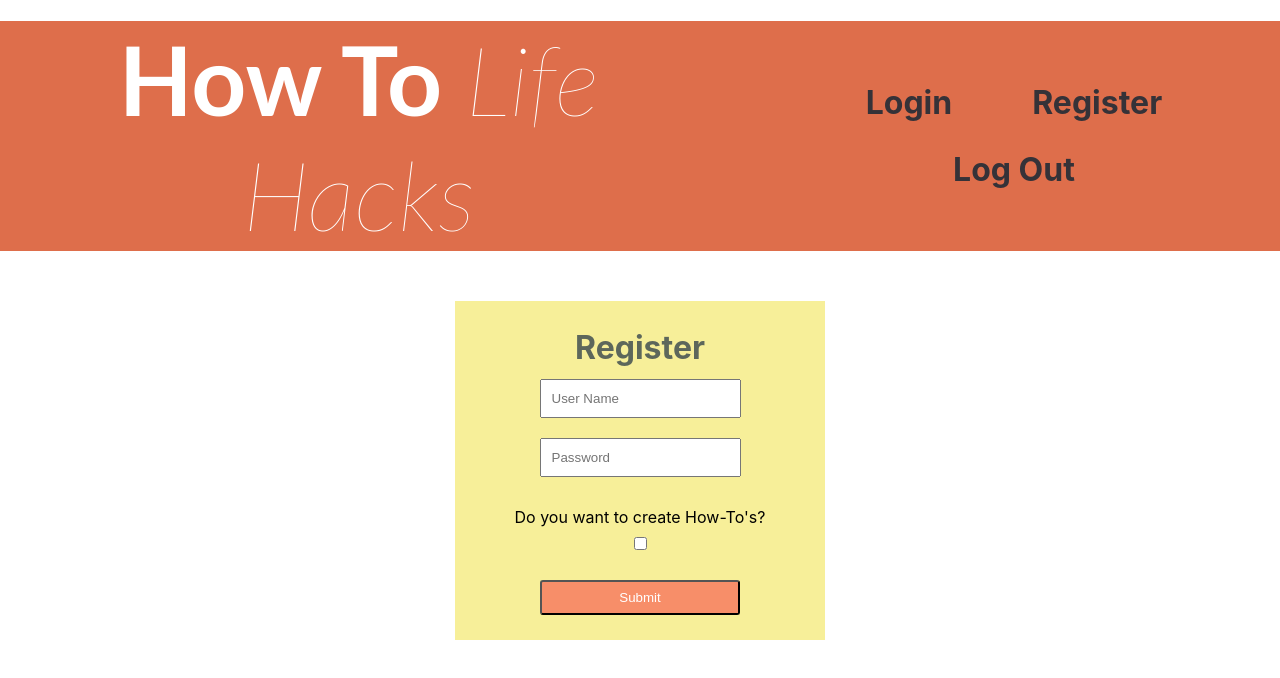
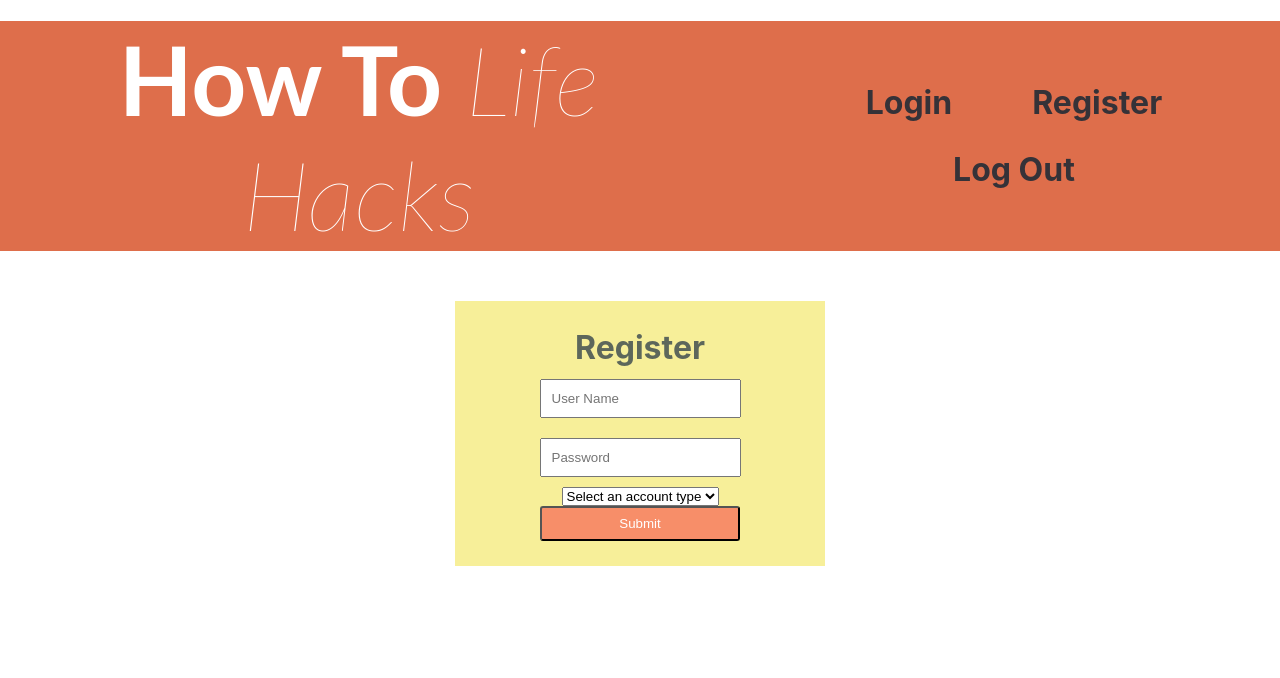
Before and after one commit to bw-howto/frontend, a React (Create React App) app: page /register in a window 1280 px wide. Shown: the top 678 px of the page. Built offline with nearby package versions, Linux system fonts and the light colour scheme.

Commit message:
fixing register

```diff
--- a/src/components/Register.js
+++ b/src/components/Register.js
@@ -24,11 +24,6 @@ const Button = styled.button`
 `;
 
 const FormField = styled(Field)`
-	padding: 10px;
-	margin: 10px;
-`;
-
-const FormLabel = styled.label`
 	padding: 10px;
 	margin: 10px;
 `;
@@ -71,11 +66,13 @@ const UserForm = ({ values, touched, errors, status }) => {
 				{touched.password && errors.password && (
 					<Error>{errors.password}</Error>
 				)}
-				<FormLabel>
-					Do you want to create How-To's?
-					<FormField type="checkbox" name="creator" checked={values.creator} />
-					{touched.tos && errors.tos && <Error>{errors.tos}</Error>}
-				</FormLabel>
+
+				<Field component="select" name="accountType">
+					<option value="" label="Select an account type" />
+					<option value="user" label="User" />
+					<option value="creator" label="Creator" />
+				</Field>
+				{touched.accountType && errors.accountType && <Error>{errors.accountType}</Error>}
 
 				<Button type="submit">Submit</Button>
 			</MyForm>
@@ -84,11 +81,11 @@ const UserForm = ({ values, touched, errors, status }) => {
 };
 
 const FormikForm = withFormik({
-	mapPropsToValues({ password, username, creator }) {
+	mapPropsToValues({ password, username, accountType }) {
 		return {
 			password: password || "",
 			username: username || "",
-			creator: creator || false,
+			creator: accountType || "",
 		};
 	},
 
@@ -101,6 +98,10 @@ const FormikForm = withFormik({
 		password: Yup.string()
 			.min(5, "Password must be at least 5 characters")
 			.required("Password must be entered"),
+
+			accountType: Yup.string()
+			.oneOf(["user", "creator"])
+			.required("Please select one")
 	}),
 
 	handleSubmit(values, { setStatus }) {
--- a/src/components/TopPosts.js
+++ b/src/components/TopPosts.js
@@ -1,8 +1,6 @@
 import React, { useState, useEffect } from 'react';
 import axios from 'axios';
 import PostCard from "./PostCard"
-
-import { Link } from 'react-router-dom';
 
 const TopPosts = () => {
   const [posts, setPosts] = useState([])
```
